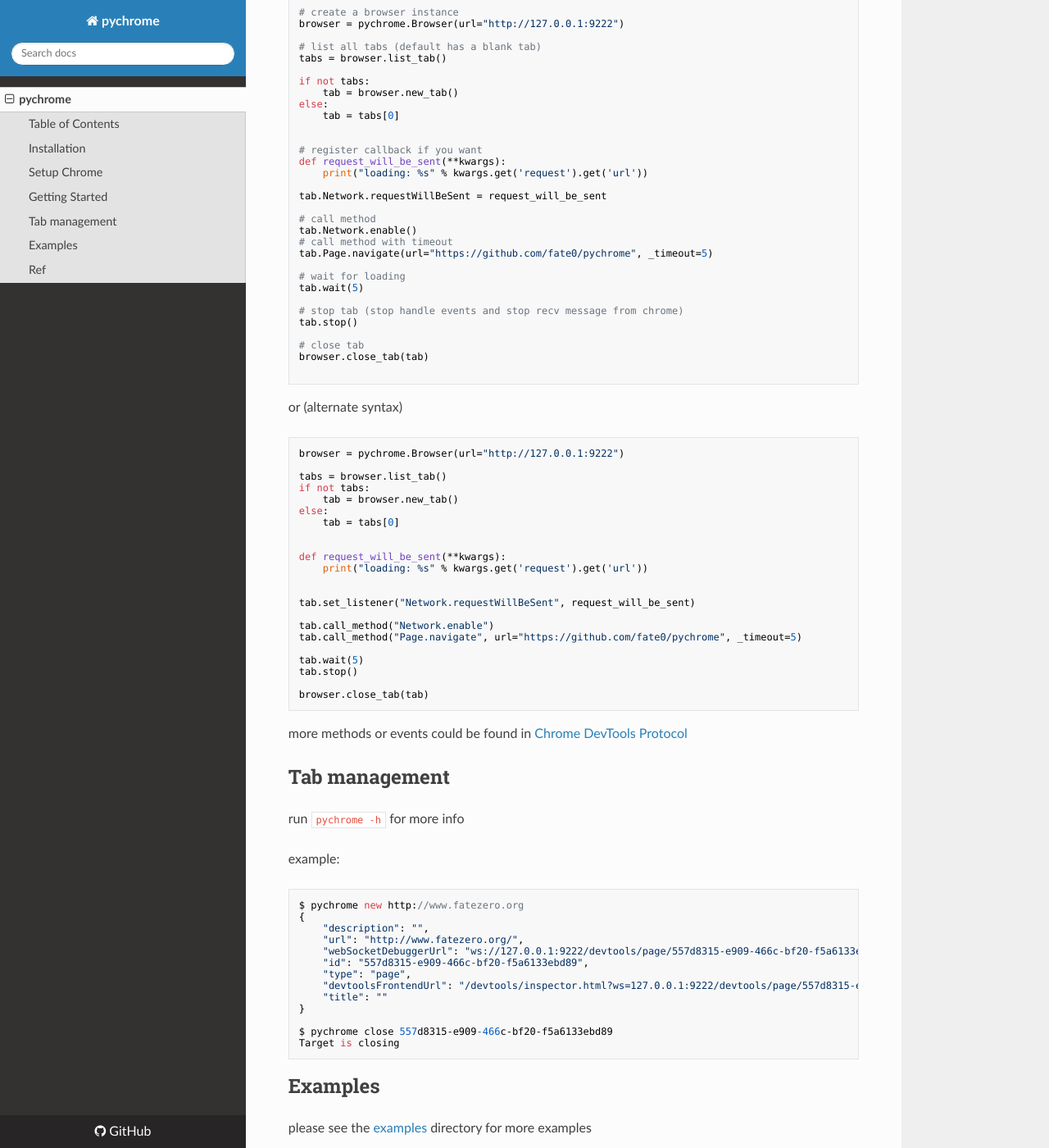
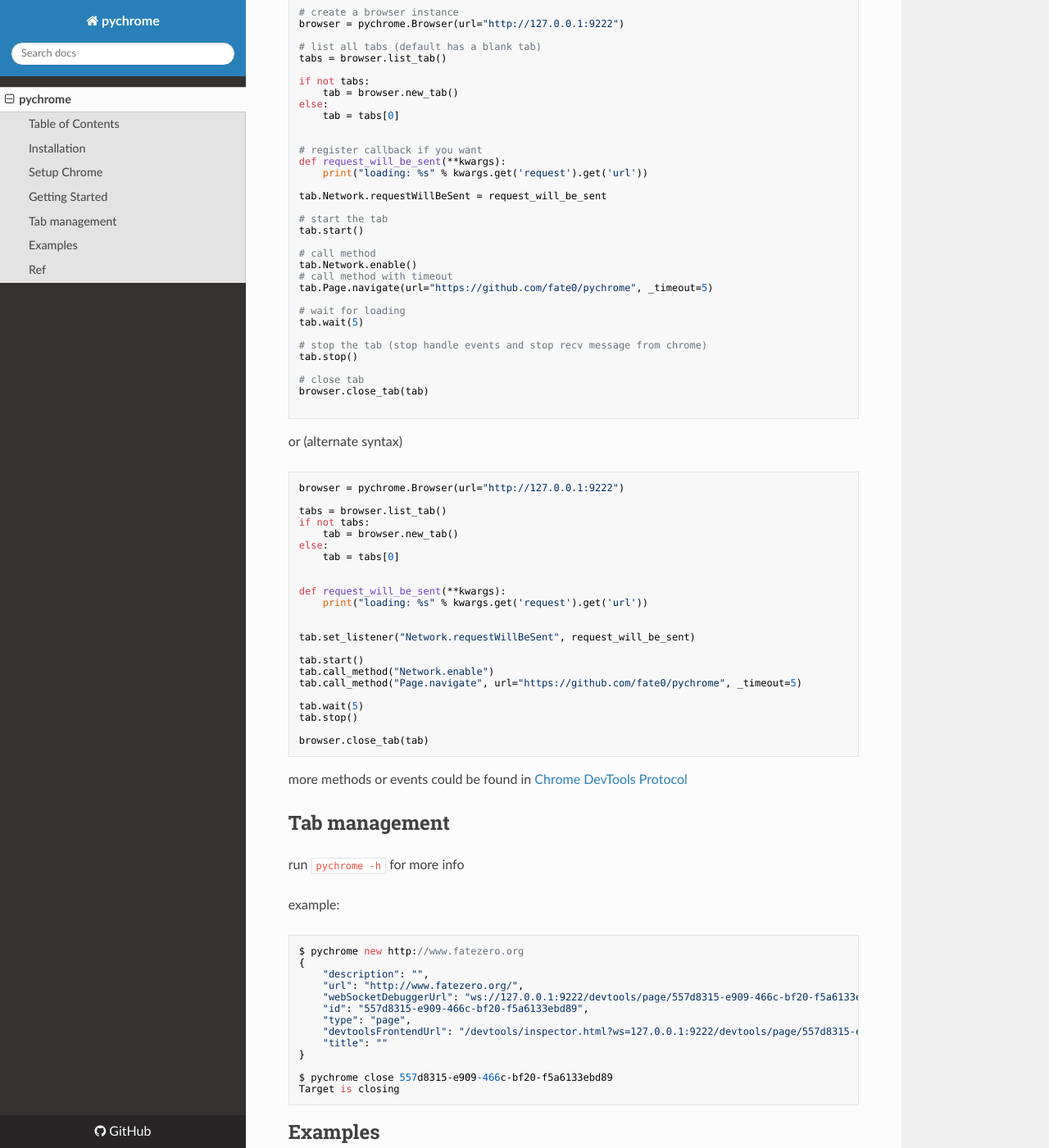
Before and after one commit to fate0/pychrome, an MkDocs documentation site: the page built from docs/index.md, in a window 1280 px wide and 1400 px high, scrolled down 1591 px. Shown: the whole window at 82% size. Built offline with MkDocs 1.6.1, drawn with Linux system fonts in a browser that asks for light colours; nearby versions of some CDN libraries; some of the changed text lies outside the part shown.

Commit message:
update docs

```diff
--- a/docs/index.md
+++ b/docs/index.md
@@ -80,6 +80,9 @@ def request_will_be_sent(**kwargs):
 
 tab.Network.requestWillBeSent = request_will_be_sent
 
+# start the tab
+tab.start()
+
 # call method
 tab.Network.enable()
 # call method with timeout
@@ -88,7 +91,7 @@ tab.Page.navigate(url="https://github.com/fate0/pychrome", _timeout=5)
 # wait for loading
 tab.wait(5)
 
-# stop tab (stop handle events and stop recv message from chrome)
+# stop the tab (stop handle events and stop recv message from chrome)
 tab.stop()
 
 # close tab
@@ -114,6 +117,7 @@ def request_will_be_sent(**kwargs):
 
 tab.set_listener("Network.requestWillBeSent", request_will_be_sent)
 
+tab.start()
 tab.call_method("Network.enable")
 tab.call_method("Page.navigate", url="https://github.com/fate0/pychrome", _timeout=5)
 
```
Also changed, not shown: other parts of docs/index.md (+3 -3 lines), README.md (+8 -4 lines).
